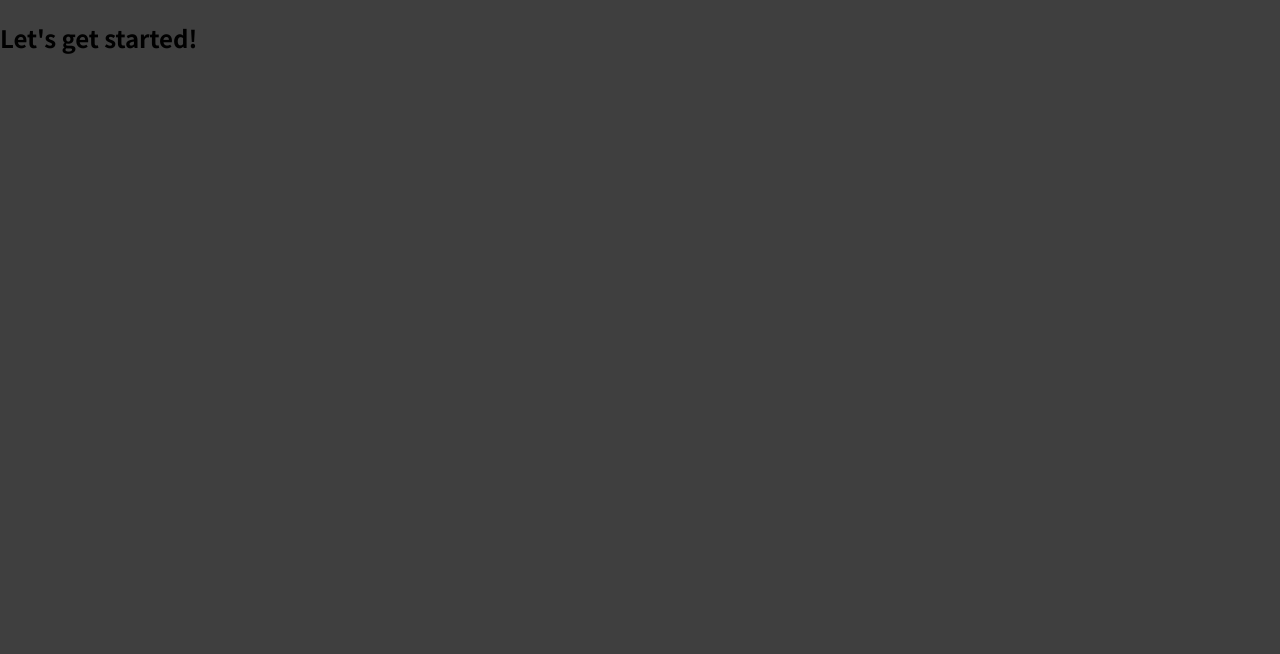
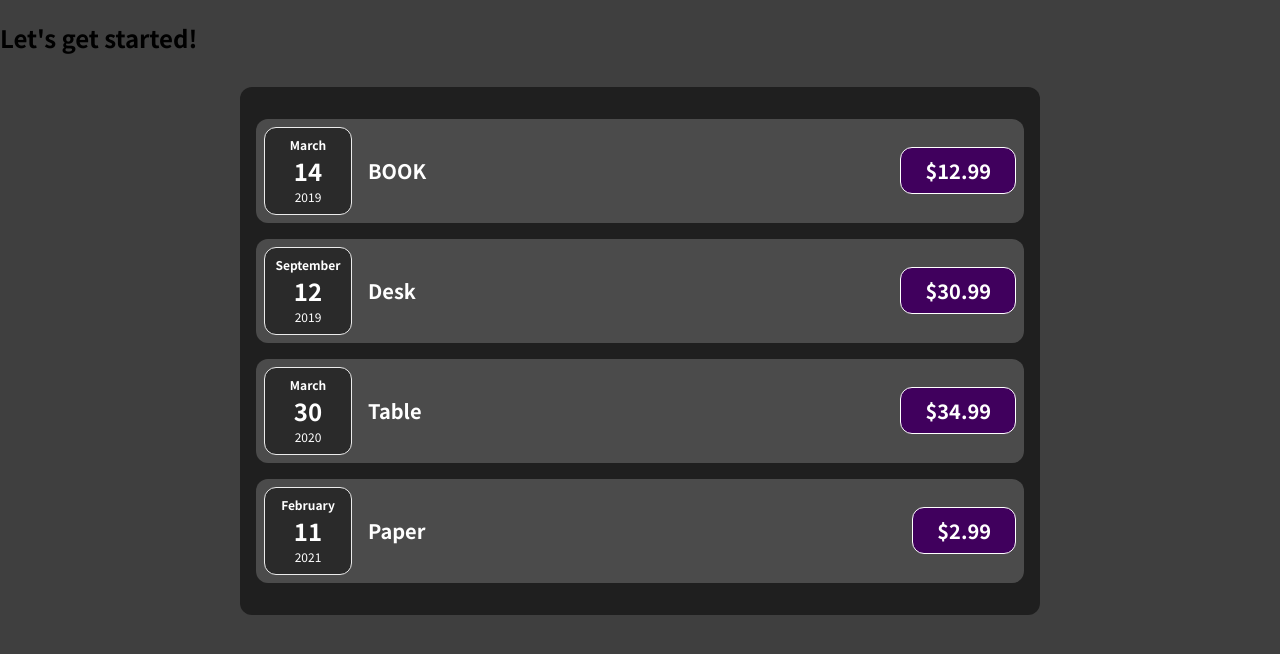
Before and after one commit to nathan-dinh-dev/expense-tracking-app, a JavaScript app: page / in a window 1280 px wide. Shown: the top 654 px of the page. Built offline with nearby package versions, Linux system fonts and the light colour scheme.

Commit message:
add static data & update basic display

```diff
--- a/src/App.js
+++ b/src/App.js
@@ -1,7 +1,37 @@
+import Expenses from "./components/Expenses";
+
+const DUMMY_EXPENSE = [
+  {
+    id: "e1",
+    title: "BOOK",
+    amount: 12.99,
+    date: new Date(2019, 2, 14),
+  },
+  {
+    id: "e2",
+    title: "Desk",
+    amount: 30.99,
+    date: new Date(2019, 8, 12),
+  },
+  {
+    id: "e3",
+    title: "Table",
+    amount: 34.99,
+    date: new Date(2020, 2, 30),
+  },
+  {
+    id: "e4",
+    title: "Paper",
+    amount: 2.99,
+    date: new Date(2021, 1, 11),
+  },
+];
+
 function App() {
   return (
     <div>
       <h2>Let's get started!</h2>
+      <Expenses items={DUMMY_EXPENSE} />
     </div>
   );
 }
--- /dev/null
+++ b/src/components/ExpenseDate.css
@@ -0,0 +1,26 @@
+.expense-date {
+  display: flex;
+  flex-direction: column;
+  justify-content: center;
+  align-items: center;
+  width: 5.5rem;
+  height: 5.5rem;
+  border: 1px solid #ececec;
+  background-color: #2a2a2a;
+  color: white;
+  border-radius: 12px;
+}
+
+.expense-date__month {
+  font-size: 0.75rem;
+  font-weight: bold;
+}
+
+.expense-date__year {
+  font-size: 0.75rem;
+}
+
+.expense-date__day {
+  font-size: 1.5rem;
+  font-weight: bold;
+}
--- /dev/null
+++ b/src/components/ExpenseDate.js
@@ -0,0 +1,17 @@
+import "./ExpenseDate.css";
+
+const ExpenseDate = (props) => {
+  const month = props.date.toLocaleString("en-US", { month: "long" });
+  const day = props.date.toLocaleString("en-US", { day: "2-digit" });
+  const year = props.date.getFullYear();
+
+  return (
+    <div className="expense-date">
+      <div className="expense-date__month">{month}</div>
+      <div className="expense-date__day">{day}</div>
+      <div className="expense-date__year">{year}</div>
+    </div>
+  );
+};
+
+export default ExpenseDate;
--- /dev/null
+++ b/src/components/ExpenseItem.css
@@ -0,0 +1,56 @@
+.expense-item {
+  display: flex;
+  align-items: center;
+  justify-content: space-between;
+  box-shadow: 0 2px 8px rbga(0, 0, 0, 0.25);
+  padding: 0.5rem;
+  margin: 1rem 0;
+  border-radius: 12px;
+  background-color: #4b4b4b;
+}
+
+.expense-item__description {
+  display: flex;
+  flex-direction: column;
+  gap: 1rem;
+  align-items: flex-end;
+  flex-flow: column-reverse;
+  justify-content: flex-start;
+  flex: 1;
+}
+
+.expense-item h2 {
+  color: #3a3a3a;
+  font-size: 1rem;
+  flex: 1;
+  margin: 0 1rem;
+  color: white;
+}
+
+.expense-item__price {
+  font-size: 1rem;
+  font-weight: bold;
+  color: white;
+  background-color: #40005d;
+  border: 1px solid white;
+  padding: 0.5rem;
+  border-radius: 12px;
+}
+
+@media (min-width: 580px) {
+  .expense-item__description {
+    flex-direction: row;
+    align-items: center;
+    justify-content: flex-start;
+    flex: 1;
+  }
+
+  .expense-item__description h2 {
+    font-size: 1.25rem;
+  }
+
+  .expense-item__price {
+    font-size: 1.25rem;
+    padding: 0.5rem 1.5rem;
+  }
+}
--- /dev/null
+++ b/src/components/ExpenseItem.js
@@ -0,0 +1,16 @@
+import "./ExpenseItem.css";
+import ExpenseDate from "./ExpenseDate";
+
+const ExpenseItem = (props) => {
+  return (
+    <div className="expense-item">
+      <ExpenseDate date={props.date} />
+      <div className="expense-item__description">
+        <h2>{props.title}</h2>
+        <div className="expense-item__price">${props.amount}</div>
+      </div>
+    </div>
+  );
+};
+
+export default ExpenseItem;
--- /dev/null
+++ b/src/components/Expenses.css
@@ -0,0 +1,8 @@
+.expenses {
+  width: 50rem;
+  max-width: 95%;
+  margin: 2rem auto;
+  padding: 1rem;
+  background-color: rgb(31, 31, 31);
+  border-radius: 12px;
+}
--- /dev/null
+++ b/src/components/Expenses.js
@@ -0,0 +1,14 @@
+import ExpenseItem from "./ExpenseItem";
+import "./Expenses.css";
+
+const Expenses = (props) => {
+  return (
+    <div className="expenses">
+      {props.items.map((item) => (
+        <ExpenseItem title={item.title} amount={item.amount} date={item.date} />
+      ))}
+    </div>
+  );
+};
+
+export default Expenses;
```
